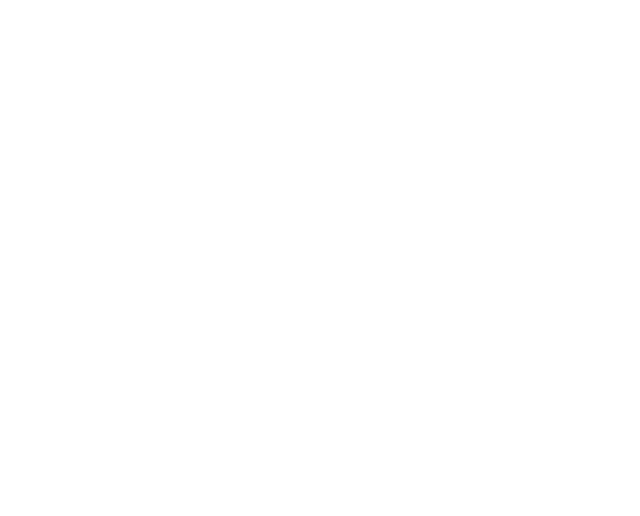
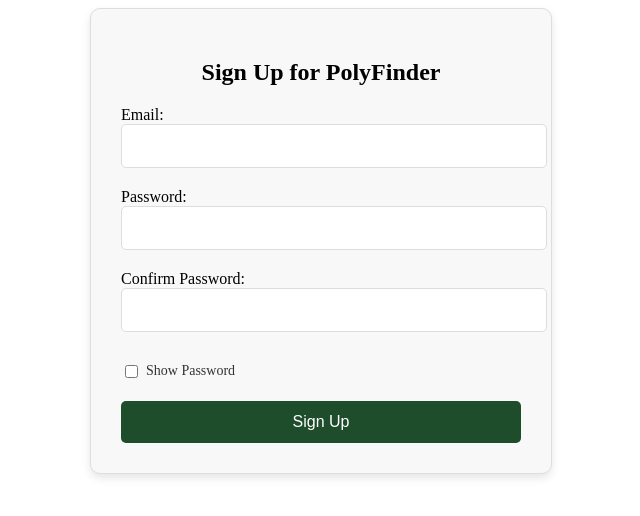
Before and after one commit to rferrall1738/Inventory, a React (Vite) app in the folder packages/react-frontend/: page /signup in a window 1280 px wide. Before the commit this address had no page. Shown: the top 516 px of the page, without its empty margins (319-959 px from the left). Built offline with nearby package versions, Linux system fonts and the light colour scheme.

Commit message:
signup page that links to homepage once signed in

```diff
--- a/packages/react-frontend/package.json
+++ b/packages/react-frontend/package.json
@@ -5,6 +5,7 @@
   "type": "module",
   "scripts": {
     "dev": "vite",
+    "start": "vite",
     "build": "vite build",
     "lint": "eslint .",
     "preview": "vite preview"
--- a/packages/react-frontend/src/App.jsx
+++ b/packages/react-frontend/src/App.jsx
@@ -1,6 +1,8 @@
 import { BrowserRouter, Routes, Route } from 'react-router-dom';
 import HomePage from './HomePage';
 import UserLogin from './LoginForm';
+import UserSignup from './SignUpPage';
+
 
 function App() {
     return (
@@ -8,6 +10,7 @@ function App() {
             <Routes>
                 <Route path="/" element={<UserLogin />} />   {/* Login page */}
                 <Route path="/home" element={<HomePage />} />  {/* Home page */}
+                <Route path="/signup" element={<UserSignup/>}/> {/*Signup page */}
             </Routes>
         </BrowserRouter>
     );
--- /dev/null
+++ b/packages/react-frontend/src/SignUpPage.jsx
@@ -0,0 +1,173 @@
+import React, { useState } from "react";
+
+function UserSignup() {
+
+  const [email, setEmail] = useState('');
+  const [password, setPassword] = useState('');
+  const [confirmPassword, setConfirmPassword] = useState('');
+  const [errorMessage, setErrorMessage] = useState('');
+  const [successMessage, setSuccessMessage] = useState('');
+  const [showPassword, setShowPassword] = useState(false);
+
+  const handleSignup = async (event) => {
+    event.preventDefault(); // Prevents default form submission behavior
+
+    // Check if passwords match
+    if (password !== confirmPassword) {
+      setErrorMessage("Passwords do not match!");
+      setSuccessMessage('');
+      return;
+    }
+
+    const signupData = {
+      email: event.target.elements.email.value,
+      password: event.target.elements.password.value,
+    };
+
+    console.log("Sign-Up Data:", signupData);
+
+    try {
+      // Post request to the backend
+      const response = await fetch('http://localhost:8000/signup', {
+        method: 'POST',
+        headers: {
+          'Content-Type': 'application/json',
+        },
+        body: JSON.stringify(signupData),
+      });
+
+      const data = await response.json();
+
+      if (response.status === 201) {
+        setSuccessMessage("Sign-Up Successful! Redirecting...");
+        setErrorMessage('');
+        console.log('Sign-Up successful:', data);
+
+        setTimeout(() => {
+          window.location.href = '/home'; // Redirect to login page
+        }, 2000);
+      } else {
+        setErrorMessage(data.message || "Sign-Up failed. Try again.");
+        setSuccessMessage('');
+      }
+    } catch (error) {
+      console.error('Error during sign-up:', error);
+      setErrorMessage("Network error. Please try again.");
+    }
+  };
+
+  return (
+    <div className="container" style={styles.container}>
+      <h2>Sign Up for PolyFinder</h2>
+      {errorMessage && <p style={{ color: "red" }}>{errorMessage}</p>}
+      {successMessage && <p style={{ color: "green" }}>{successMessage}</p>}
+      <form onSubmit={handleSignup} style={styles.form}>
+        <div style={styles.field}>
+          <label>Email:</label>
+          <input
+            type="email"
+            name="email"
+            value={email}
+            onChange={(e) => setEmail(e.target.value)}
+            style={styles.input}
+            required
+          />
+        </div>
+        <div style={styles.field}>
+          <label>Password:</label>
+          <input
+            type={showPassword ? "text" : "password"}
+            name="password"
+            value={password}
+            onChange={(e) => setPassword(e.target.value)}
+            style={styles.input}
+            required
+          />
+        </div>
+        <div style={styles.field}>
+          <label>Confirm Password:</label>
+          <input
+            type={showPassword ? "text" : "password"}
+            name="confirmPassword"
+            value={confirmPassword}
+            onChange={(e) => setConfirmPassword(e.target.value)}
+            style={styles.input}
+            required
+          />
+        </div>
+        <div style={styles.checkboxContainer}>
+          <input
+            type="checkbox"
+            id="showPassword"
+            checked={showPassword}
+            onChange={() => setShowPassword(!showPassword)}
+            style={styles.checkbox}
+          />
+          <label htmlFor="showPassword" style={styles.checkboxLabel}>
+            Show Password
+          </label>
+        </div>
+        <button type="submit" style={styles.button}>
+          Sign Up
+        </button>
+      </form>
+    </div>
+  );
+}
+
+const styles = {
+  container: {
+    maxWidth: '400px',
+    margin: 'auto',
+    padding: '30px',
+    textAlign: 'center',
+    border: '1px solid #ddd',
+    borderRadius: '10px',
+    boxShadow: '0px 4px 8px rgba(0, 0, 0, 0.1)',
+    backgroundColor: '#f8f8f8',
+  },
+  form: {
+    display: 'flex',
+    flexDirection: 'column',
+    gap: '20px',
+  },
+  field: {
+    display: 'flex',
+    flexDirection: 'column',
+    alignItems: 'start',
+    width: '100%',
+  },
+  input: {
+    padding: '12px',
+    width: '100%',
+    borderRadius: '5px',
+    border: '1px solid #ddd',
+    fontSize: '16px',
+    backgroundColor: '#fff',
+  },
+  checkboxContainer: {
+    display: 'flex',
+    alignItems: 'center',
+    marginTop: '10px',
+  },
+  checkbox: {
+    cursor: 'pointer',
+  },
+  checkboxLabel: {
+    fontSize: '14px',
+    color: '#333',
+    cursor: 'pointer',
+    marginLeft: '5px',
+  },
+  button: {
+    padding: '12px',
+    borderRadius: '5px',
+    border: 'none',
+    backgroundColor: '#1e4d2b',
+    color: '#fff',
+    fontSize: '16px',
+    cursor: 'pointer',
+    transition: 'background-color 0.3s ease',
+  },
+};
+export default UserSignup;
```
